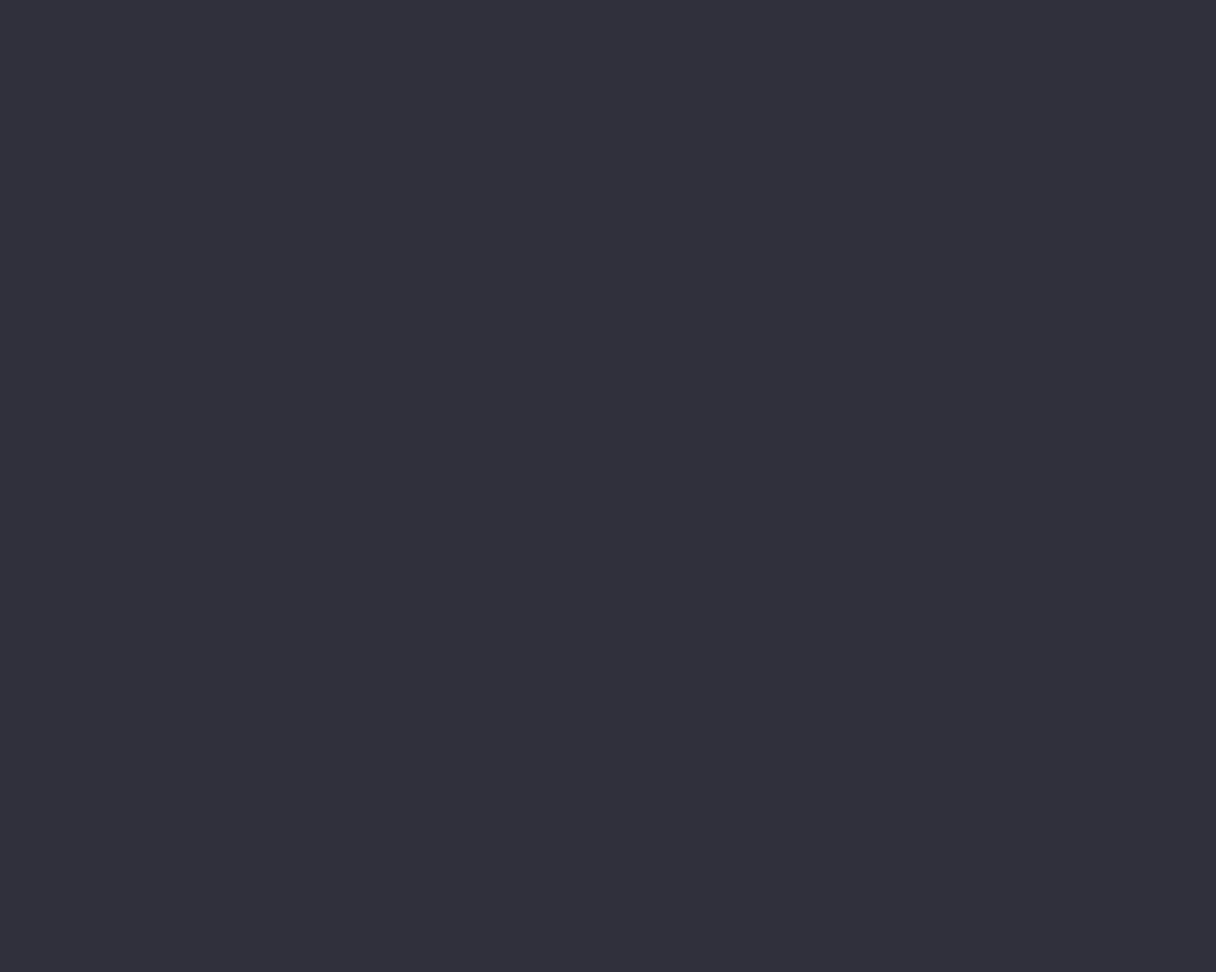
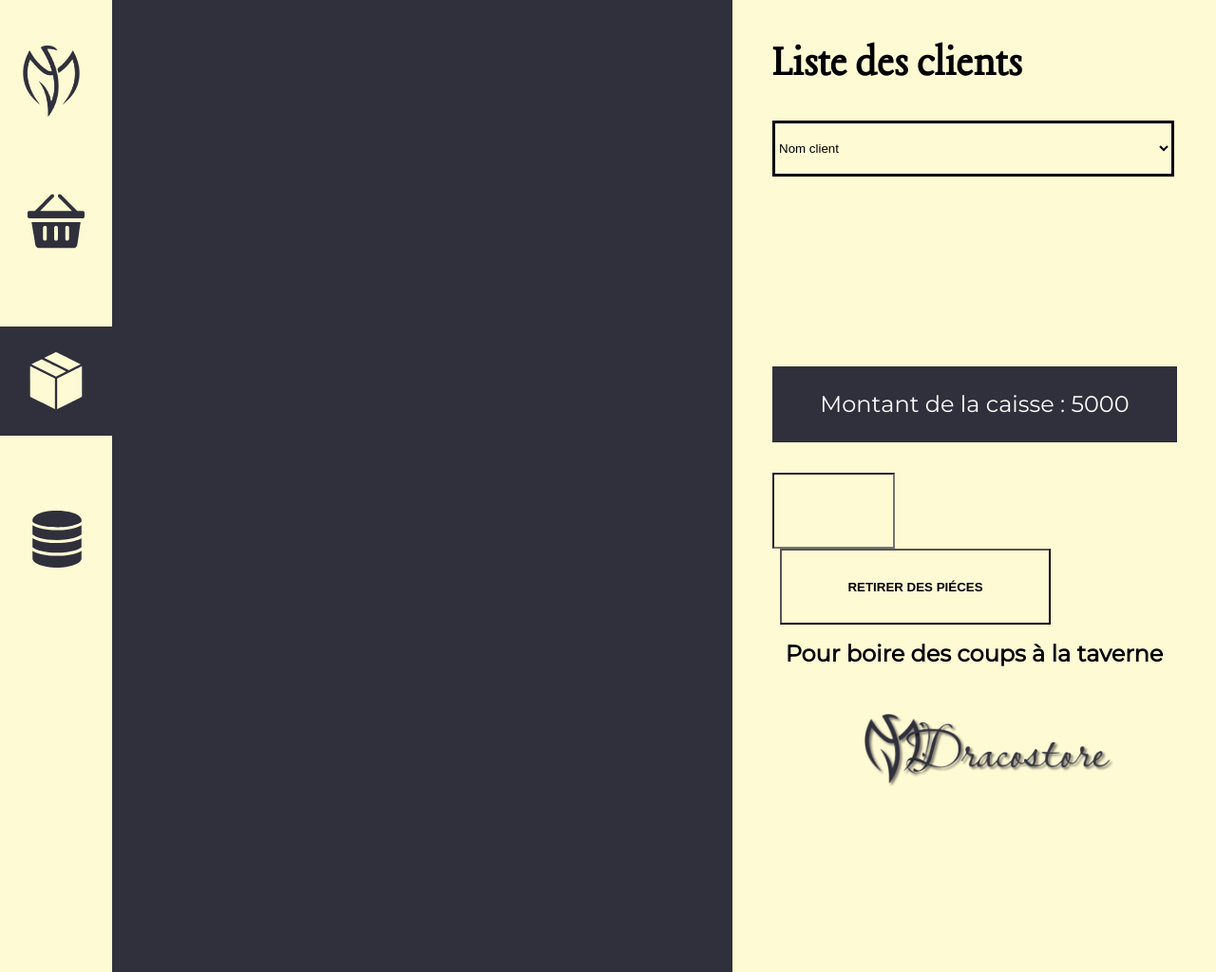
Before and after one commit to muatib/Dracostore, a website built with Vite: page stock.html in a window 1280 px wide. Shown: the whole page at 95% size. Before the commit the page ends 800 px from the top, so only its background shows below. Built offline with nearby package versions, Linux system fonts and the light colour scheme.

Commit message:
cart update

```diff
--- a/js/data.js
+++ b/js/data.js
@@ -112,7 +112,7 @@ function UpdateTotalCart() {
     // Mettre à jour l'affichage du nombre total d'articles
     const totalArticleElement = document.getElementById('total-article');
     if (totalArticleElement) {
-        totalArticleElement.textContent = `Nombre total d'articles : ${totalQuantity}`;
+        totalArticleElement.textContent = `${totalQuantity} Article(s)`;
     }
 }
 
@@ -139,6 +139,13 @@ function addPanier(article) {
         listItem.classList.add('article-li');
         listItem.setAttribute('data-id', article._id);
 
+        /////////////////////////
+        ////Create recyclebin////
+        /////////////////////////
+        const ArticleMoney = document.getElementById('articleTemplate');
+        const productArticle = document.importNode(ArticleMoney.content, true);
+        /////////////////////////
+
         // Créer un élément pour le nom de l'article
         const itemName = document.createElement('span');
         itemName.classList.add('article-name');
@@ -156,6 +163,15 @@ function addPanier(article) {
         // Ajouter les attributs data-gold et data-silver à l'élément de liste
         listItem.setAttribute('data-gold', article.gold);
         listItem.setAttribute('data-silver', article.silver);
+
+        /////////////////////////
+        ////Create recyclebin////
+        /////////////////////////
+        const recycleButton = productArticle.querySelector('.js-recyble-button');
+        recycleButton.addEventListener('click', function () {
+            removeItemFromCart(listItem, article.quantité, article.gold, article.silver);
+        });
+        /////////////////////////
 
         // Créer des éléments pour les boutons de quantité
         const decreaseButton = document.createElement('button');
@@ -182,6 +198,11 @@ function addPanier(article) {
         listItem.appendChild(decreaseButton);
         listItem.appendChild(quantityDisplay);
         listItem.appendChild(increaseButton);
+        /////////////////////////
+        ////Create recyclebin////
+        /////////////////////////
+        listItem.appendChild(recycleButton);
+        /////////////////////////
 
         // Ajouter l'élément de liste à la liste du panier
         cartList.appendChild(listItem);
@@ -215,4 +236,10 @@ function increaseQuantity(listItem, availableQuantity) {
     }
 }
 
+// Fonction pour supprimer un article du panier
+function removeItemFromCart(itemToRemove) {
+    itemToRemove.remove();
+    UpdateTotalCart();
+}
+
 window.onload = loadItems;
--- a/json/product.json
+++ b/json/product.json
@@ -21,7 +21,7 @@
     },
     {
         "_id": "3",
-        "name": "boussole",
+        "name": "Boussole",
         "gold": "18",
         "silver": "5",
         "imageUrl": "img/boussole.png",
@@ -81,7 +81,7 @@
     },
     {
         "_id": "9",
-        "name": "Figurine elfe et sa licorne",
+        "name": "Figurine elfe ",
         "gold": "22",
         "silver": "0",
         "imageGold": "img/or.svg",
--- a/scss/_utils.scss
+++ b/scss/_utils.scss
@@ -28,7 +28,8 @@
 
 .article-li {
   display: flex;
-  justify-content: space-between;
+  justify-content: space-around;
+
 }
 
 .article-name {
--- a/scss/components/_card.scss
+++ b/scss/components/_card.scss
@@ -125,5 +125,5 @@ html {
 .total-article{
   font-family: Montserrat;
   font-size: 1rem;
-  margin-bottom: 1rem;
+
 }
--- a/scss/components/_cart.scss
+++ b/scss/components/_cart.scss
@@ -93,35 +93,6 @@
 .article-name {
   font-family: Montserrat;
 }
-.total-money {
-  font-family: Montserrat;
-  font-size: 1.5rem;
-  width: 426px;
-  height: 80px;
-  background-color: var(--color2);
-  color: white;
-  line-height: 2rem;
-  padding: 1.5rem;
-  margin-bottom: 2rem;
-  text-align: center;
+.js-recyble-button{
+margin-left: 1.5rem;
 }
-.drink-txt{
-  font-size: 1.5rem;
-  font-family: Montserrat;
-  text-align: center;
-  font-weight: bold;
-  margin-top: 1rem;
-}
-.total-taken{
-  width: 129px;
-  height: 80px;
-  background-color: var(--color1);
-}
-.total-taken-btn{
-  width: 285px;
-  height: 80px;
-  background-color: var(--color1);
-  font-weight: bold;
-  text-transform: uppercase;
-  margin-left: 0.5rem;
-}
--- a/scss/components/_stock.scss
+++ b/scss/components/_stock.scss
@@ -0,0 +1,32 @@
+.total-money {
+    font-family: Montserrat;
+    font-size: 1.5rem;
+    width: 426px;
+    height: 80px;
+    background-color: var(--color2);
+    color: white;
+    line-height: 2rem;
+    padding: 1.5rem;
+    margin-bottom: 2rem;
+    text-align: center;
+  }
+  .drink-txt{
+    font-size: 1.5rem;
+    font-family: Montserrat;
+    text-align: center;
+    font-weight: bold;
+    margin-top: 1rem;
+  }
+  .total-taken{
+    width: 129px;
+    height: 80px;
+    background-color: var(--color1);
+  }
+  .total-taken-btn{
+    width: 285px;
+    height: 80px;
+    background-color: var(--color1);
+    font-weight: bold;
+    text-transform: uppercase;
+    margin-left: 0.5rem;
+  }
--- a/scss/style.scss
+++ b/scss/style.scss
@@ -6,4 +6,4 @@
 @import "components/card";
 @import "components/nav";
 @import "components/cart";
-@import "components/stock";
+@import "components/stock"
--- a/stock.html
+++ b/stock.html
@@ -7,7 +7,63 @@
     <link rel="stylesheet" href="/css/style.css">
 </head>
 <body>
+    <main>
+        <div class="shop-container">
+          <nav class="nav-container">
+            <ul>
+              <li>
+                <img class="nav-logo nav-img" src="/img/logo.png" alt="logo" />
+              </li>
+              <li>
+                <a href="index.html"
+                  ><img class="nav-img1" src="/img/icône caisse.svg" alt="panier"
+                /></a>
+              </li>
+              <li>
+                <a href="stock.html"
+                  ><img class="nav-img2" src="/img/ico╠éne stock avec fond.svg" alt="stock"
+                /></a>
+              </li>
+              <li>
+                <a href="client.html"
+                  ><img
+                    class="nav-img3"
+                    src="/img/icône historique.svg"
+                    alt="data"
+                /></a>
+              </li>
+            </ul>
+          </nav>
 
-    <script src="/js/data.js"></script>
+          <div></div>
+
+          <div class="cart-container" id="cart">
+            <h1 class="cart-ttl">Liste des clients</h1>
+
+            <div class="cart-containner-box">
+              <select class="customer" name="customer" id="customer-select">
+                <option class="value-txt" value="">Nom client</option>
+                <option value="jack Sparrow">jack sparrow</option>
+                <option value="john Wick">john Wick</option>
+                <option value="Badmotherfucker">Badmotherfucker</option>
+                <option value="Jack the Reaper">Jack the Reaper</option>
+                <option value="Alberto de la Rosa">Alberto de la Rosa</option>
+                <option value="Sponger Bob">Sponger Bob</option>
+              </select>
+            </div>
+
+            <ul class="cart-lst">
+              <!-- list buy -->
+            </ul>
+
+            <p class="total-money">Montant de la caisse : 5000</p>
+            <input class="total-taken" type="number" />
+            <button class="total-taken-btn">retirer des piéces</button>
+            <p class="drink-txt">Pour boire des coups à la taverne</p>
+            <img class="valid-logo" src="/img/logo-nom.png" alt="" />
+          </div>
+        </div>
+      </main>
+
 </body>
 </html>
```
Also changed, not shown: client.html (+5 -6 lines), index.html (+17 -3 lines), css/style.css, scss/style.css (deleted), 2 other files.
